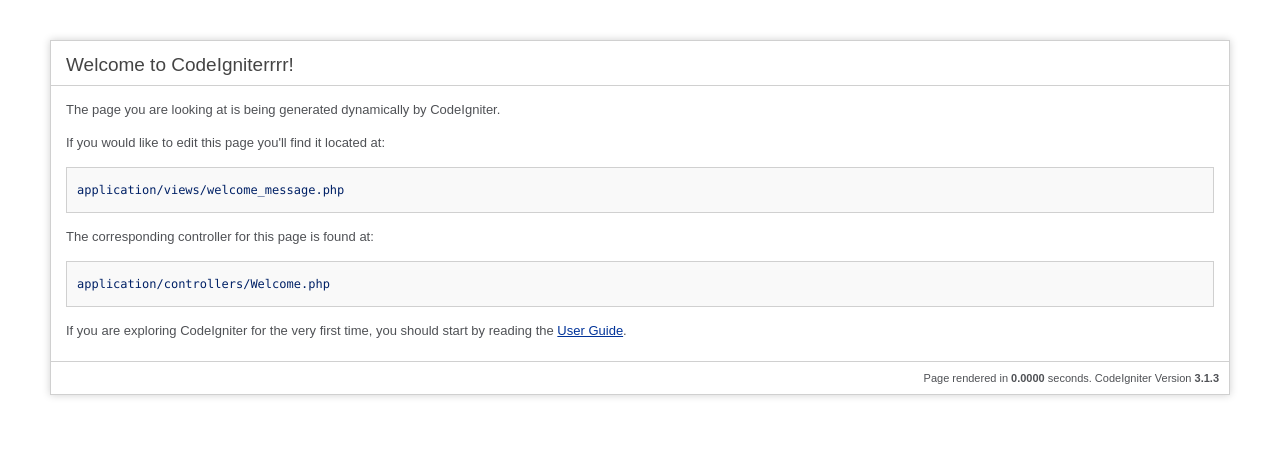
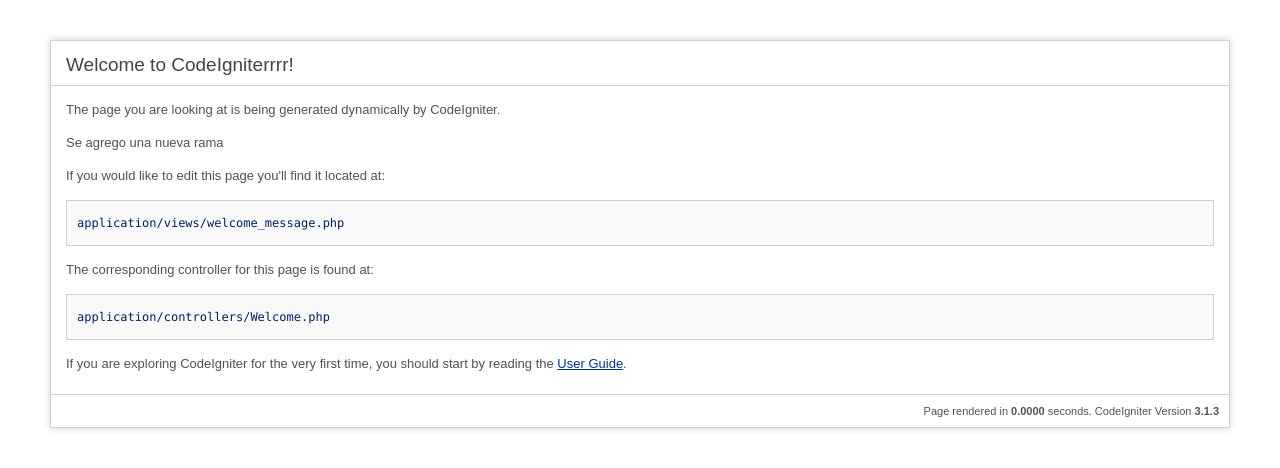
Before and after one commit to Professional-Developers/CodeShoes, a CodeIgniter app: page /database/ in a window 1280 px wide. Shown: the top 468 px of the page. Run offline with CodeIgniter, Linux system fonts and the light colour scheme.

Commit message:
Se agrego cambios a la nueva rama Test

```diff
--- a/application/views/welcome_message.php
+++ b/application/views/welcome_message.php
@@ -72,6 +72,7 @@
 
 	<div id="body">
 		<p>The page you are looking at is being generated dynamically by CodeIgniter.</p>
+		<p>Se agrego una nueva rama</p>
 
 		<p>If you would like to edit this page you'll find it located at:</p>
 		<code>application/views/welcome_message.php</code>
```
